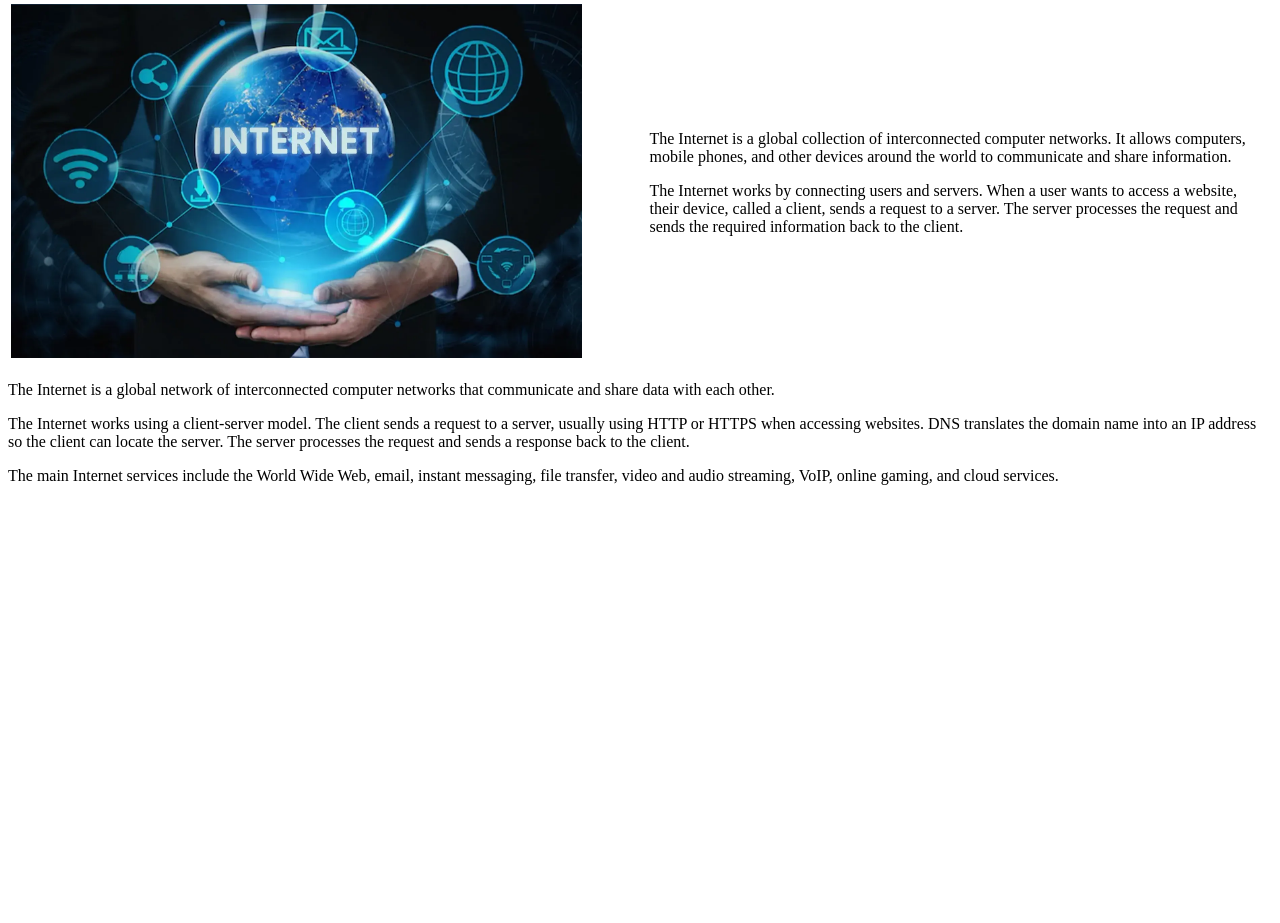
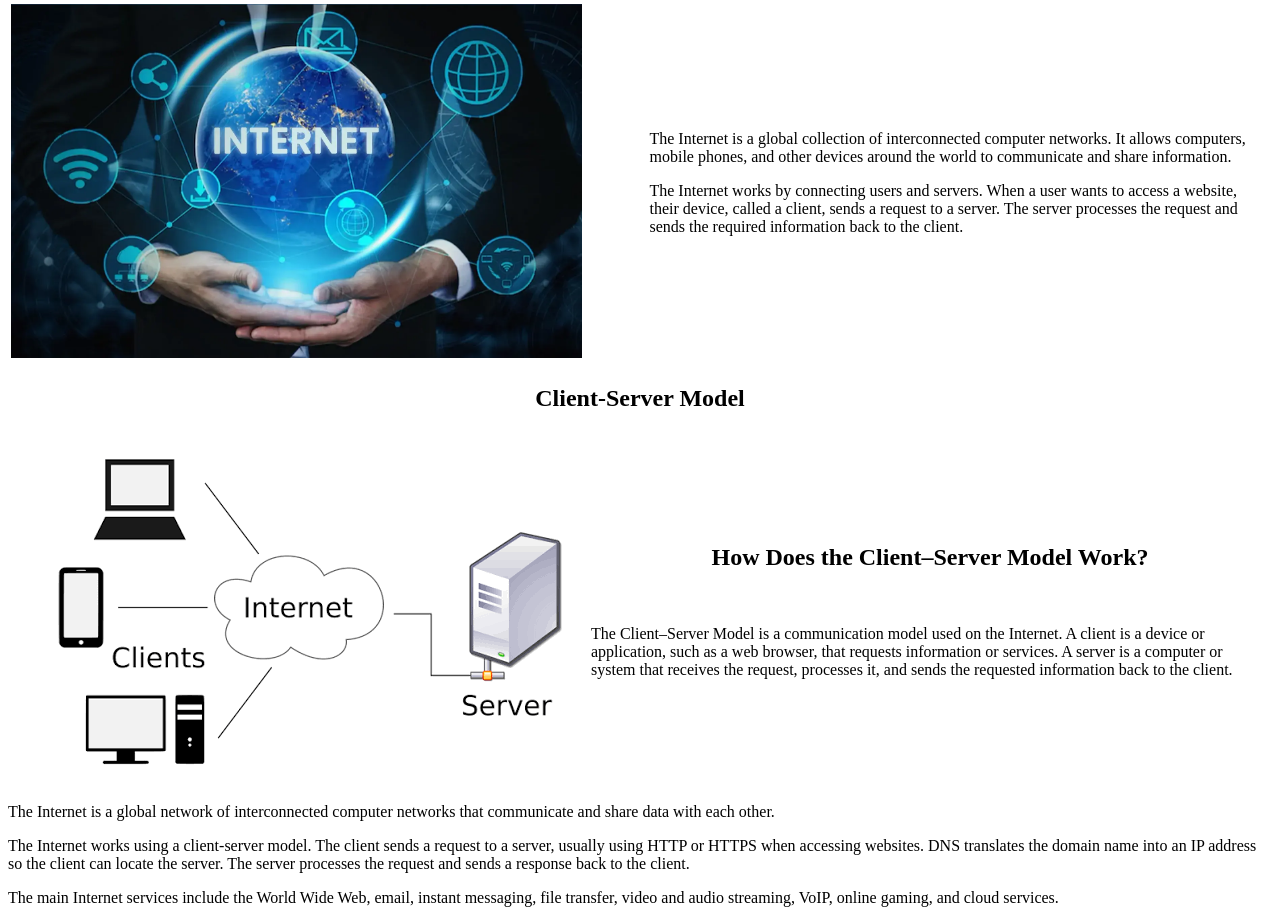
Before and after one commit to Danidi2005/4thweekassigment, a plain HTML site: page index.html in a window 1280 px wide. Shown: the part 1467-2390 px from the top of the page. Before the commit the page ends 1968 px from the top, so only its background shows below. Drawn offline with Linux system fonts and the light colour scheme.

Commit message:
Add Client-Server Model section with image and description in index.html

```diff
--- a/index.html
+++ b/index.html
@@ -69,6 +69,24 @@
                 </tr>
             </table>
         </section>
+        <section>
+            <h1><center>Client-Server Model</center></h1>
+
+            <table>
+                <tr>
+                    <td colspan="2">
+                        <img src="assets/client srver arti.png">
+
+                    </td>
+                    <td>
+                        <h2><center>How Does the Client–Server Model Work?</center></h2>
+                        <br>
+                        <p>The Client–Server Model is a communication model used on the Internet. A client is a device or application, such as a web browser, that requests information or services. A server is a computer or system that receives the request, processes it, and sends the requested information back to the client.</p>
+
+                    </td>
+               </tr>
+            </table>
+        </section>
 
         <p>The Internet is a global network of interconnected computer networks that communicate and share data with each other.</p>
 
```
Also changed, not shown: assets/client srver arti.png (added).
